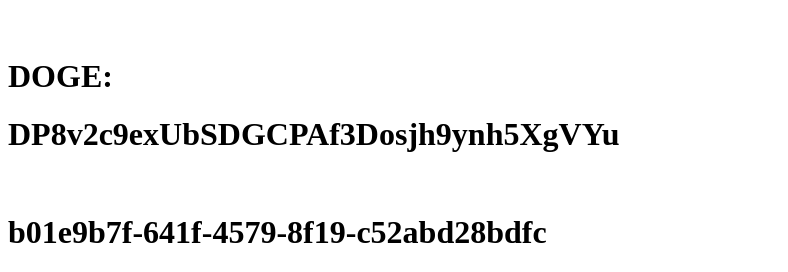
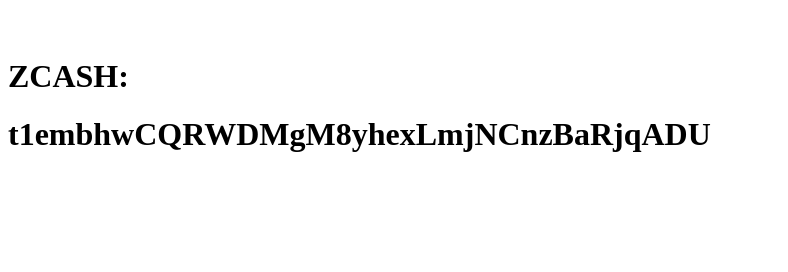
Before and after one commit to GiovannyAndres/direction, a plain HTML site: page index.html in a window 1280 px wide. Shown: the part 732-1004 px from the top of the page, without its empty margins (0-788 px from the left). After the commit the page ends 932 px from the top, so only its background shows below. Drawn offline with Linux system fonts and the light colour scheme.

Commit message:
Update index.html

```diff
--- a/index.html
+++ b/index.html
@@ -11,8 +11,7 @@
 <br>
 <h1>DASH: </h1><h1>XiMKmexnuBDQ3VZPPviPULMbe7njVsXiR9</h1>
 <br>
-<h1>DOGE: </h1><h1>DP8v2c9exUbSDGCPAf3Dosjh9ynh5XgVYu</h1>
+<h1>ZCASH: </h1><h1>t1embhwCQRWDMgM8yhexLmjNCnzBaRjqADU</h1>
 <br>
-<h1> b01e9b7f-641f-4579-8f19-c52abd28bdfc </h1>
 </body>
 </html>
```
